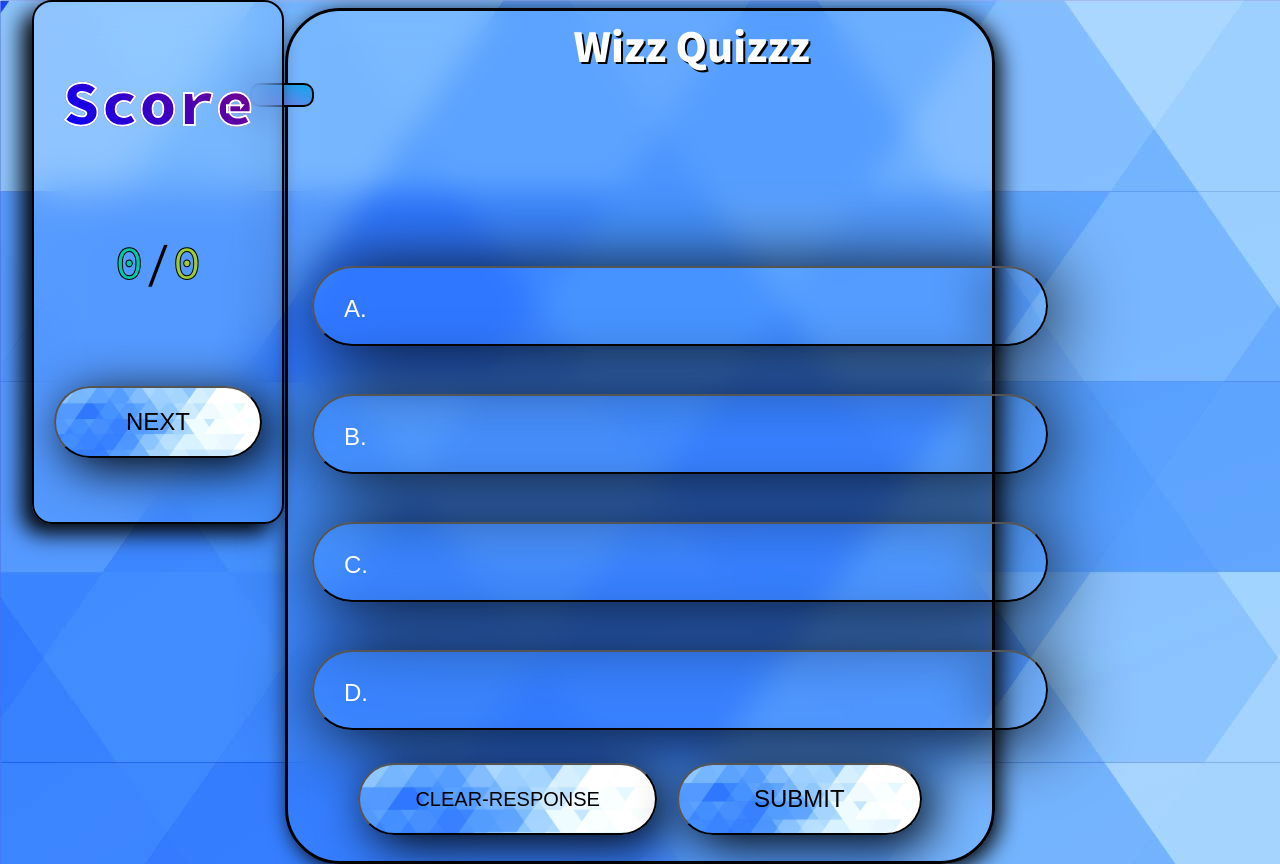
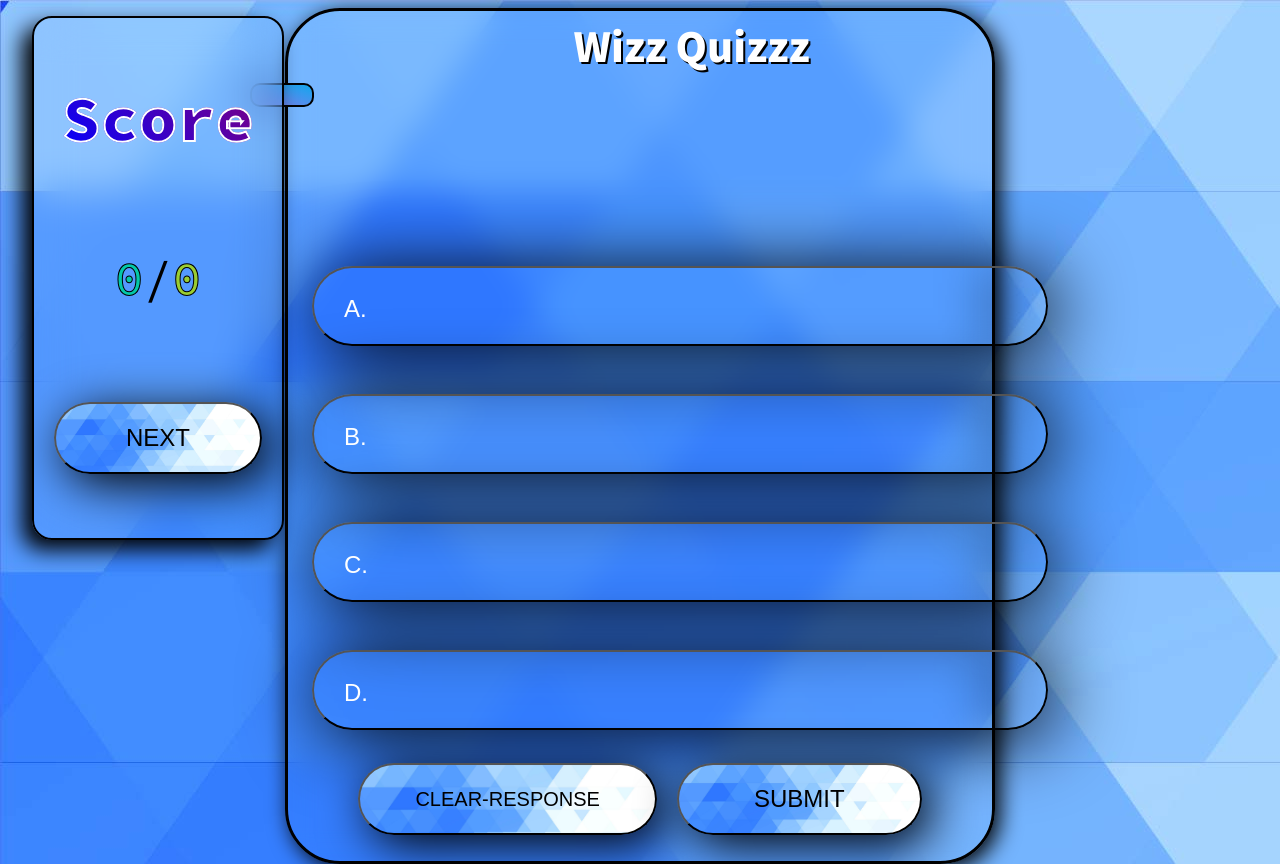
Before and after one commit to Suryansh7058/quiz-vanillaJS, a website: page index.html in a window 1280 px wide. Drawn offline with Linux system fonts and the light colour scheme; no server answers.

Commit message:
changed position of result div to fixed

```diff
--- a/style.css
+++ b/style.css
@@ -334,7 +334,7 @@ body{
     position: fixed;
     display: grid;
     grid-template-rows: repeat(3,1fr);
-    top: 0;
+    top: 2%;
     left: 2.5%;
     bottom:5%;
     padding:20px;
```
